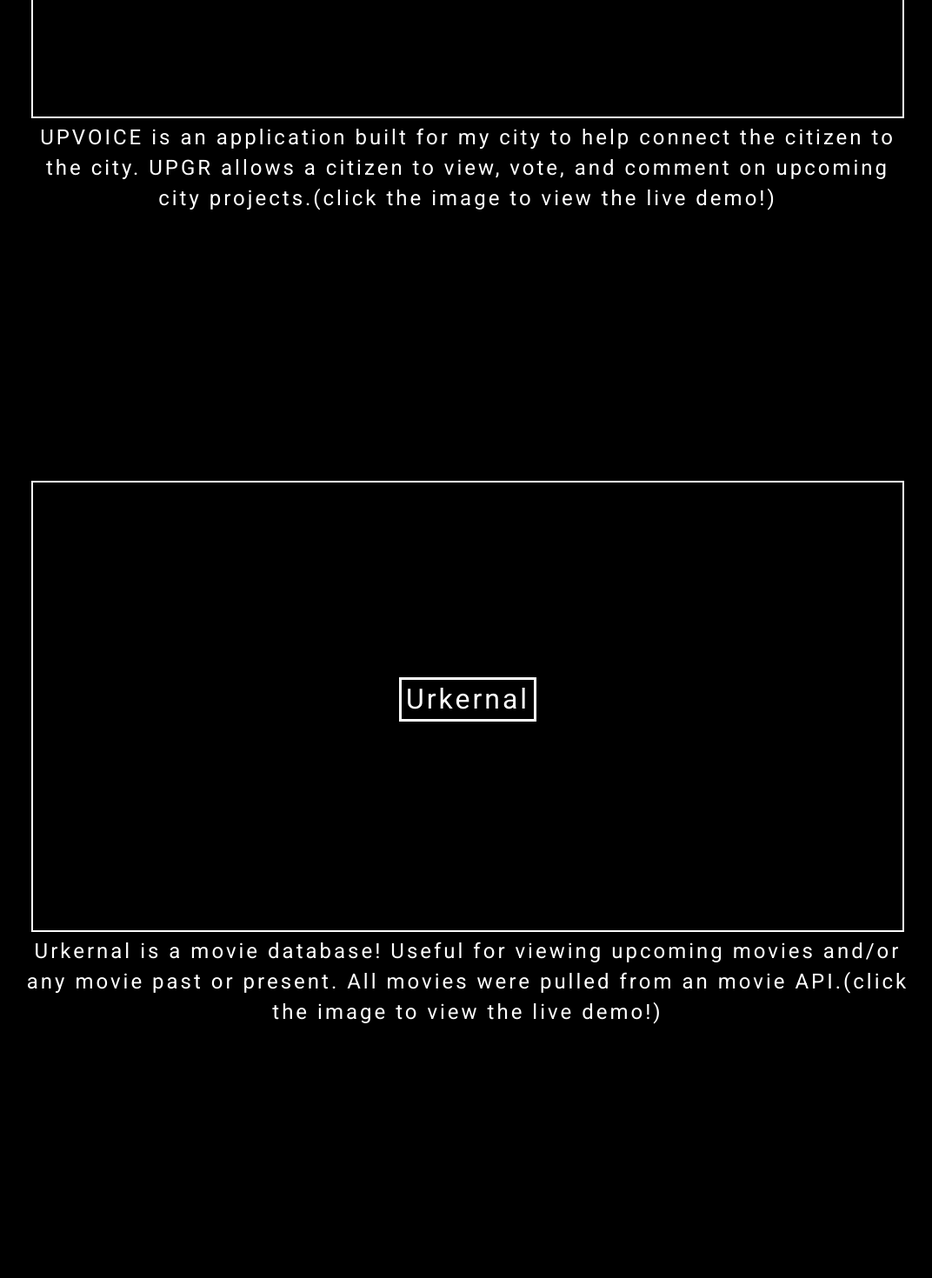
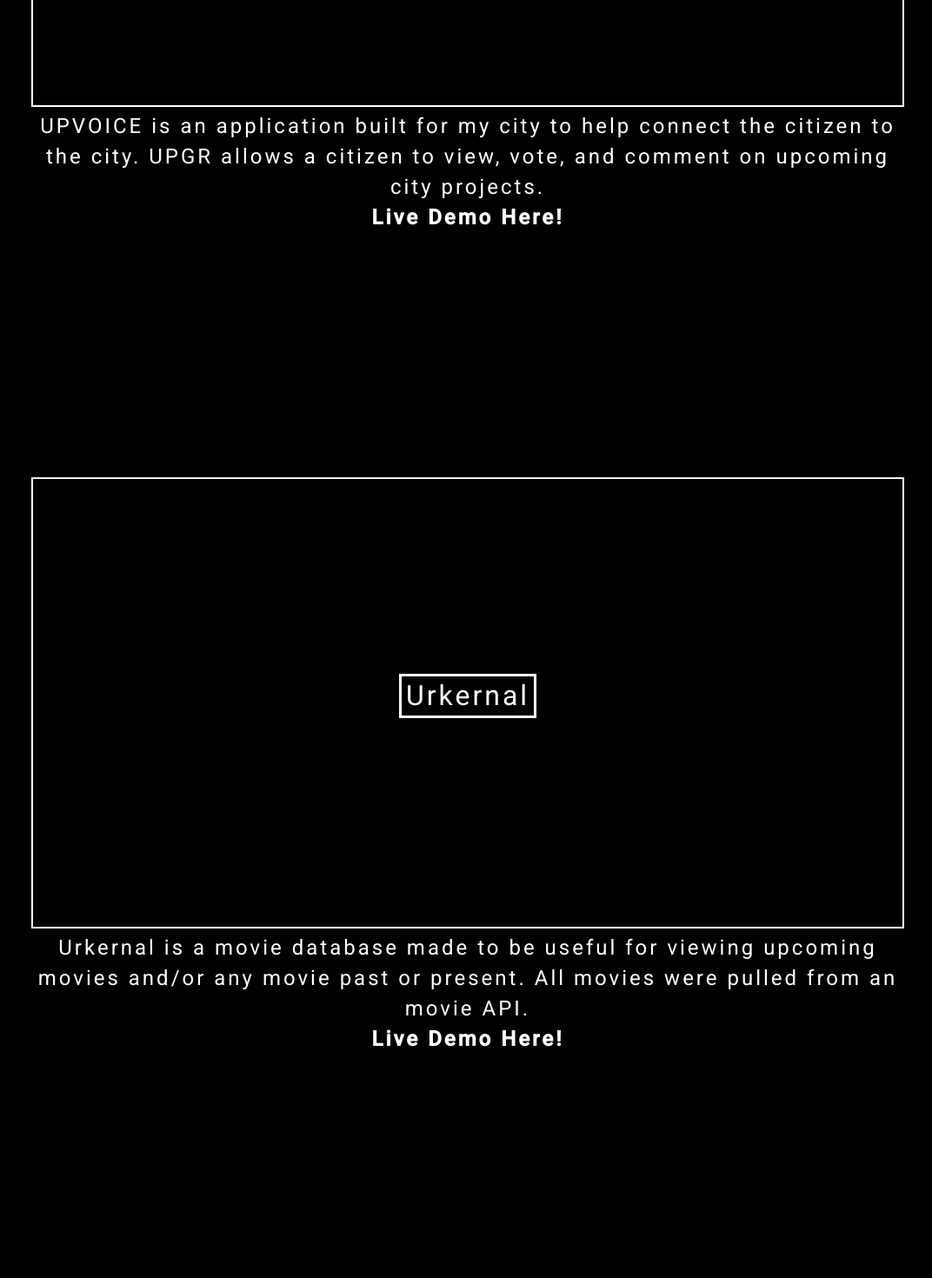
Before and after one commit to chasebaker21/personalWebsite, an Angular app: page / in a window 1280 px wide. Shown: the part 1960-3430 px from the top of the page at 87% size, without its empty margins (102-1174 px from the left). Built offline with nearby package versions, Linux system fonts and the light colour scheme.

Commit message:
added animation for background

```diff
--- a/src/app/home/home.component.css
+++ b/src/app/home/home.component.css
@@ -148,6 +148,13 @@ footer a {
 a {
   color: white;
 }
+#links {
+  margin: 0;
+  width: auto;
+  height: auto;
+  text-decoration: none;
+  font-weight: 900;
+}
 p {
   text-align: center;
   font-size: 1.1rem;
@@ -173,6 +180,12 @@ img {
 .hoverBudget {
   background: rgb(76, 175, 80);
   transition: background-color 1s linear;
+}
+main {
+  background-color: black;
+  transition: background-color 1s linear;
+  animation-name: fadein;
+  animation-duration: 2s;
 }
 
 /* class that is added to titles for each project that creates animation */
@@ -206,9 +219,17 @@ img {
     opacity: 1;
   }
 }
+ /* adds fade out effect to background images of each project */
+@keyframes fadeOut {
+  from {opacity: 1;
+  }
+  to {
+    opacity: 0;
+  }
+}
 @keyframes reverseTitle {
   from {
-    top: -160px;
+    top: -330px;
   }
   to {
     top: 0;
--- a/src/app/home/home.component.html
+++ b/src/app/home/home.component.html
@@ -76,7 +76,7 @@
         >
           <h1
             (click)="moveUp()"
-            [ngClass]="{ moveTitle: clickUpvoice }"
+            [ngClass]="{ moveTitle: clickUpvoice, moveTitleBack: !clickUpvoice }"
             class="textStyle"
           >
             UPVOICE
@@ -86,8 +86,8 @@
         <mat-card-content class="textStyle"
           >UPVOICE is an application built for my city to help connect the
           citizen to the city. UPGR allows a citizen to view, vote, and comment
-          on upcoming city projects.(click the image to view the live
-          demo!)</mat-card-content
+          on upcoming city projects.<a id="links" href="https://chasebaker21.github.io/final_project/" target="_blank"
+          >Live Demo Here!</a></mat-card-content
         >
       </div>
       <div class="projectInfo">
@@ -96,7 +96,7 @@
           data-aos-duration="1800"
           id="movieDatabase"
           (mouseenter)="movieHover(); moveUp()"
-          (mouseleave)="movieHover()"
+          (mouseleave)="movieHover(); moveDown()"
         >
           <h1
             (click)="moveUp()"
@@ -107,9 +107,10 @@
           </h1>
         </a>
         <mat-card-content class="textStyle"
-          >Urkernal is a movie database! Useful for viewing upcoming movies
+          >Urkernal is a movie database made to be useful for viewing upcoming movies
           and/or any movie past or present. All movies were pulled from an movie
-          API.(click the image to view the live demo!)</mat-card-content
+          API.<a id="links" href="https://wayaway-jtm.github.io/angular-movie-project/"
+          target="_blank">Live Demo Here!</a></mat-card-content
         >
       </div>
 
@@ -119,11 +120,11 @@
           data-aos-duration="1800"
           id="triviaApp"
           (mouseenter)="triviaHover(); moveUp()"
-          (mouseleave)="triviaHover()"
+          (mouseleave)="triviaHover(); moveDown()"
         >
           <h1
             (click)="moveUp()"
-            [ngClass]="{ moveTitle: clickTrivia }"
+            [ngClass]="{ moveTitle: clickTrivia, moveTitleBack: !clickTrivia }"
             class="textStyle"
           >
             Trivia App
@@ -131,7 +132,7 @@
         </a>
         <mat-card-content class="textStyle"
           >Simple Trivia App that allows user to select category and
-          difficulty.(click the image to view the live demo!)</mat-card-content
+          difficulty.<a id="links" href="https://chasebaker21.github.io/trivia-app/" target="_blank">Live Demo Here!</a></mat-card-content
         >
       </div>
 
@@ -141,20 +142,19 @@
           data-aos-duration="1800"
           id="budgetApp"
           (mouseenter)="budgetHover(); moveUp()"
-          (mouseleave)="budgetHover()"
+          (mouseleave)="budgetHover(); moveDown()"
         >
           <h1
             (click)="moveUp()"
-            [ngClass]="{ moveTitle: clickBudget }"
+            [ngClass]="{ moveTitle: clickBudget, moveTitleBack: !clickBudget }"
             class="textStyle"
           >
             Budget App
           </h1>
         </a>
         <mat-card-content class="textStyle"
-          >One of my first group projects! The budget app will help a user build
-          a simple budget.(click the image to view the live
-          demo!)</mat-card-content
+          >One of my first group projects! The budget app will help a user create
+          a simple budget.<a id="links" href="https://chasebaker21.github.io/budgetApp/" target="_blank">Live Demo Here!</a></mat-card-content
         >
       </div>
     </div>
--- a/src/app/home/home.component.ts
+++ b/src/app/home/home.component.ts
@@ -35,6 +35,7 @@ export class HomeComponent implements OnInit {
     this.hoverBudget = !this.hoverBudget;
   }
 
+
   // activates the ngclass title animation for whichever project title is selected
   moveUp() {
     if(this.hoverUpvoice){
@@ -48,14 +49,15 @@ export class HomeComponent implements OnInit {
     }
   }
 
+  // activates the reverse of the title animation
   moveDown() {
-    if(this.hoverUpvoice){
+    if(!this.hoverUpvoice){
       this.clickUpvoice = false;
-      } else if (this.hoverMovie) {
+      } if (!this.hoverMovie) {
         this.clickMovie = false;
-      } else if (this.hoverTrivia) {
+      } if (!this.hoverTrivia) {
         this.clickTrivia = false;
-      } else if(this.hoverBudget) {
+      } if(!this.hoverBudget) {
         this.clickBudget = false;
       }
   }
```
